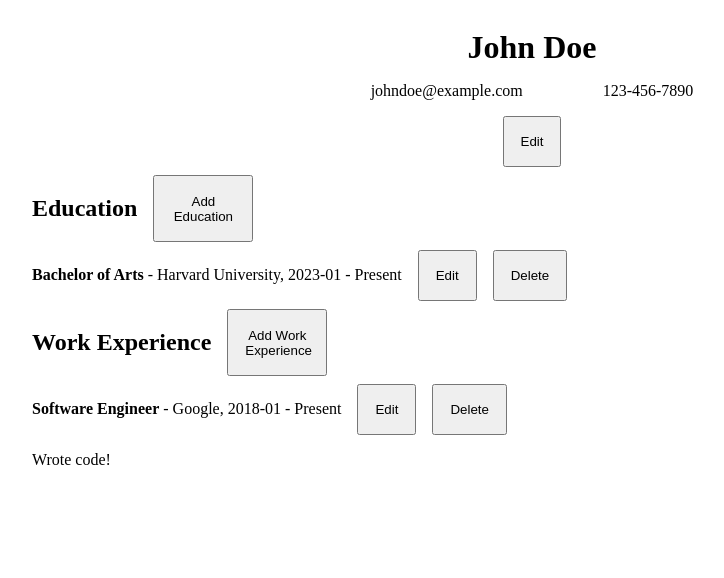
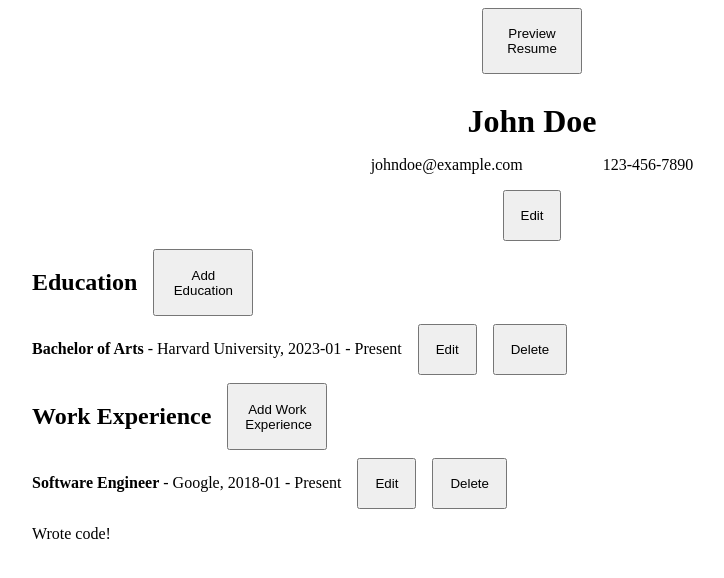
Before and after one commit to dylen400mh/cv-application, a React (Vite) app: page / in a window 1280 px wide. Shown: the top 578 px of the page, without its empty margins (108-832 px from the left). Built offline with nearby package versions, Linux system fonts and the light colour scheme.

Commit message:
Add Resume state to toggle between preview and edit mode.

```diff
--- a/src/components/App.jsx
+++ b/src/components/App.jsx
@@ -6,9 +6,7 @@ import EducationForm from "./EducationForm";
 import WorkForm from "./WorkForm";
 import Resume from "./Resume";
 
-// TODO fix issue where educations and work are repeated twice
 // TODO add option to preview (removes buttons from resume component)
-// TODO use flex/grid to style
 
 function App() {
   const [generalInfo, setGeneralInfo] = useState({
--- a/src/components/EducationSection.jsx
+++ b/src/components/EducationSection.jsx
@@ -6,6 +6,7 @@ function EducationSection({
   handleEducationEdit,
   handleEducationDelete,
   formatDateString,
+  isPreviewing,
 }) {
   return (
     <div className="education" key={education.id}>
@@ -13,6 +14,7 @@ function EducationSection({
         <b>{education.degree}</b> - {education.school},{" "}
         {formatDateString(education.startDate, education.endDate)}
       </p>
+      {!isPreviewing && (
         <div className="buttons">
           <button onClick={handleEducationEdit} id={education.id}>
             Edit
@@ -21,6 +23,7 @@ function EducationSection({
             Delete
           </button>
         </div>
+      )}
     </div>
   );
 }
--- a/src/components/GeneralInfoSection.jsx
+++ b/src/components/GeneralInfoSection.jsx
@@ -1,7 +1,7 @@
 /* eslint-disable react/prop-types */
-import "../styles/GeneralInfoSection.css"
+import "../styles/GeneralInfoSection.css";
 
-function GeneralInfoSection({ generalInfo, handleGeneralEdit }) {
+function GeneralInfoSection({ generalInfo, handleGeneralEdit, isPreviewing }) {
   return (
     <div className="generalInfo">
       <h1>{generalInfo.name}</h1>
@@ -9,7 +9,7 @@ function GeneralInfoSection({ generalInfo, handleGeneralEdit }) {
         <li>{generalInfo.email}</li>
         <li>{generalInfo.phone}</li>
       </ul>
-      <button onClick={handleGeneralEdit}>Edit</button>
+      {!isPreviewing && <button onClick={handleGeneralEdit}>Edit</button>}
     </div>
   );
 }
--- a/src/components/Resume.jsx
+++ b/src/components/Resume.jsx
@@ -3,6 +3,7 @@ import GeneralInfoSection from "./GeneralInfoSection";
 import EducationSection from "./EducationSection";
 import WorkSection from "./WorkSection";
 import "../styles/Resume.css";
+import { useState } from "react";
 
 function Resume({
   generalInfo,
@@ -16,6 +17,8 @@ function Resume({
   handleWorkAdd,
   handleWorkDelete,
 }) {
+  const [isPreviewing, setIsPreviewing] = useState(false);
+
   const formatDateString = (startDate, endDate) => {
     return startDate && endDate
       ? `${startDate} - ${endDate}`
@@ -24,15 +27,25 @@ function Resume({
       : "";
   };
 
+  const handlePreviewToggle = () => {
+    isPreviewing ? setIsPreviewing(false) : setIsPreviewing(true);
+  };
+
   return (
     <div className="resume">
+      <button className="modeButton" onClick={handlePreviewToggle}>
+        {isPreviewing ? "Edit Resume" : "Preview Resume"}
+      </button>
       <GeneralInfoSection
         generalInfo={generalInfo}
         handleGeneralEdit={handleGeneralEdit}
+        isPreviewing={isPreviewing}
       />
       <div className="container">
         <h2>Education</h2>
-        <button onClick={handleEducationAdd}>Add Education</button>
+        {!isPreviewing && (
+          <button onClick={handleEducationAdd}>Add Education</button>
+        )}
       </div>
       {educations.map((education) => {
         return (
@@ -42,12 +55,15 @@ function Resume({
             formatDateString={formatDateString}
             handleEducationEdit={handleEducationEdit}
             handleEducationDelete={handleEducationDelete}
+            isPreviewing={isPreviewing}
           />
         );
       })}
       <div className="container">
         <h2>Work Experience</h2>
-        <button onClick={handleWorkAdd}>Add Work Experience</button>
+        {!isPreviewing && (
+          <button onClick={handleWorkAdd}>Add Work Experience</button>
+        )}
       </div>
       {works.map((work) => {
         return (
@@ -57,6 +73,7 @@ function Resume({
             formatDateString={formatDateString}
             handleWorkEdit={handleWorkEdit}
             handleWorkDelete={handleWorkDelete}
+            isPreviewing={isPreviewing}
           />
         );
       })}
--- a/src/components/WorkSection.jsx
+++ b/src/components/WorkSection.jsx
@@ -6,6 +6,7 @@ function WorkSection({
   handleWorkEdit,
   handleWorkDelete,
   formatDateString,
+  isPreviewing,
 }) {
   return (
     <div className="work" key={work.id}>
@@ -14,6 +15,7 @@ function WorkSection({
         {formatDateString(work.startDate, work.endDate)}
       </p>
       <p className="responsibilities">{work.responsibilities}</p>
+      {!isPreviewing && (
         <div className="buttons">
           <button onClick={handleWorkEdit} id={work.id}>
             Edit
@@ -22,6 +24,7 @@ function WorkSection({
             Delete
           </button>
         </div>
+      )}
     </div>
   );
 }
```
Lines whose indentation alone changed are shown as unchanged.
